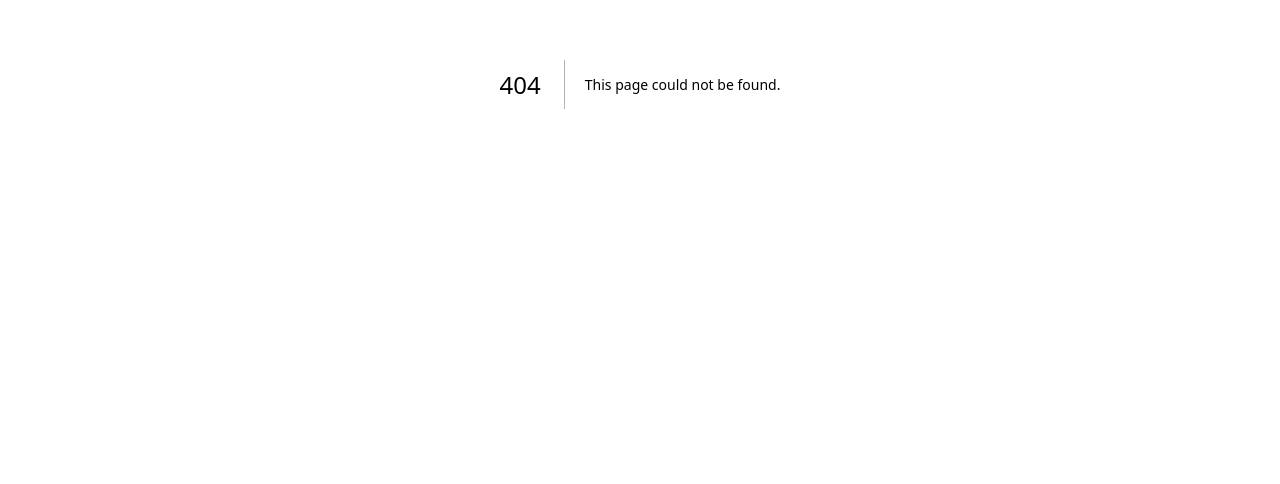
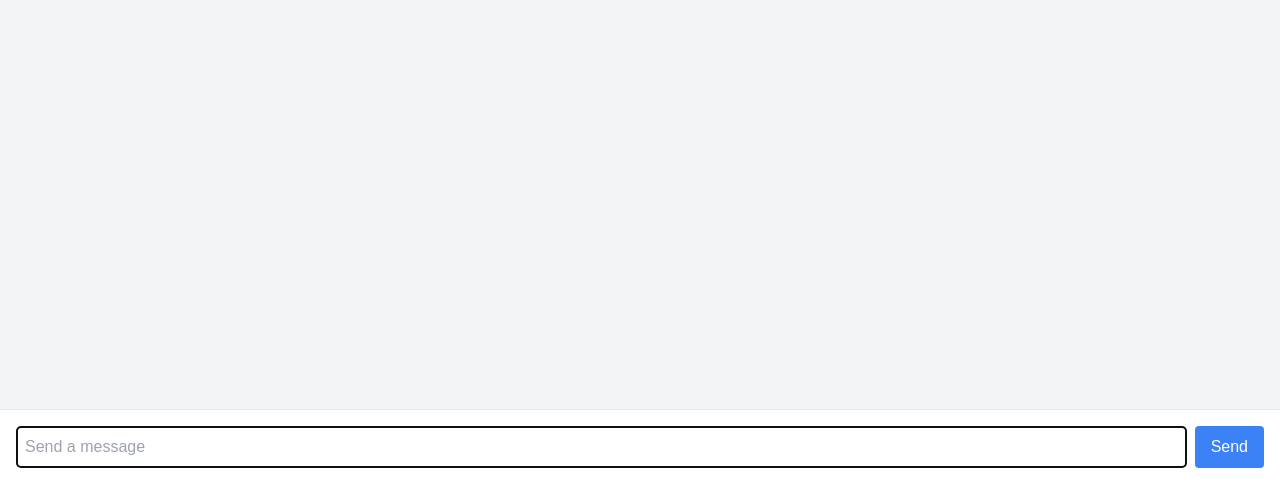
Before and after one commit to march-dave/react-next-anycase, a Next.js app: page /chatgpt-ui in a window 1280 px wide. Before the commit this address had no page. Shown: the part 316-800 px from the top of the page. Built offline with nearby package versions, Linux system fonts and the light colour scheme.

Commit message:
Add persistent ChatGPT UI page

```diff
--- /dev/null
+++ b/pages/chatgpt-ui.js
@@ -0,0 +1,115 @@
+import { useState, useRef, useEffect } from 'react';
+import Head from 'next/head';
+import ChatBubble from '@/components/ChatBubble';
+
+const STORAGE_KEY = 'chatgptMessages';
+
+export default function ChatGptUIPersist() {
+  const [messages, setMessages] = useState([]);
+  const [input, setInput] = useState('');
+  const [loading, setLoading] = useState(false);
+  const endRef = useRef(null);
+  const inputRef = useRef(null);
+
+  // Load messages from local storage on mount
+  useEffect(() => {
+    try {
+      const saved = localStorage.getItem(STORAGE_KEY);
+      if (saved) {
+        setMessages(JSON.parse(saved));
+      }
+    } catch (err) {
+      console.error('Failed to load messages', err);
+    }
+  }, []);
+
+  // Save messages to local storage whenever they change
+  useEffect(() => {
+    try {
+      localStorage.setItem(STORAGE_KEY, JSON.stringify(messages));
+    } catch (err) {
+      console.error('Failed to save messages', err);
+    }
+  }, [messages]);
+
+  useEffect(() => {
+    if (endRef.current) {
+      endRef.current.scrollIntoView({ behavior: 'smooth' });
+    }
+  }, [messages, loading]);
+
+  useEffect(() => {
+    if (inputRef.current) {
+      inputRef.current.focus();
+    }
+  }, []);
+
+  useEffect(() => {
+    if (!loading && inputRef.current) {
+      inputRef.current.focus();
+    }
+  }, [loading]);
+
+  const handleSubmit = async (e) => {
+    e.preventDefault();
+    if (!input.trim()) return;
+    const userMsg = { role: 'user', text: input };
+    setMessages((prev) => [...prev, userMsg]);
+    setInput('');
+    setLoading(true);
+    try {
+      const res = await fetch('/api/chatgpt', {
+        method: 'POST',
+        headers: { 'Content-Type': 'application/json' },
+        body: JSON.stringify({
+          messages: [...messages, userMsg].map((m) => ({ role: m.role, content: m.text }))
+        }),
+      });
+      const data = await res.json();
+      const botMsg = { role: 'assistant', text: data.text || 'No response' };
+      setMessages((prev) => [...prev, botMsg]);
+    } catch (err) {
+      const errorMsg = { role: 'assistant', text: 'Error: ' + err.message };
+      setMessages((prev) => [...prev, errorMsg]);
+    } finally {
+      setLoading(false);
+    }
+  };
+
+  return (
+    <>
+      <Head>
+        <title>ChatGPT UI (Persistent)</title>
+      </Head>
+      <div className="flex flex-col h-screen">
+        <div className="flex-1 overflow-y-auto bg-gray-100 p-4">
+          {messages.map((msg, idx) => (
+            <ChatBubble key={idx} message={msg} />
+          ))}
+          {loading && (
+            <ChatBubble message={{ role: 'assistant', text: 'Loading...' }} />
+          )}
+          <div ref={endRef} />
+        </div>
+        <form onSubmit={handleSubmit} className="p-4 border-t bg-white flex gap-2">
+          <textarea
+            ref={inputRef}
+            rows={1}
+            className="w-full border border-gray-300 rounded p-2 resize-none"
+            value={input}
+            onChange={(e) => setInput(e.target.value)}
+            placeholder="Send a message"
+          />
+          <button
+            type="submit"
+            className="bg-blue-500 text-white rounded px-4 py-2"
+            disabled={loading}
+            aria-label="Send message"
+          >
+            Send
+          </button>
+        </form>
+      </div>
+    </>
+  );
+}
```
Also changed, not shown: 1 other file (tests, documents, lock files or other folders).
